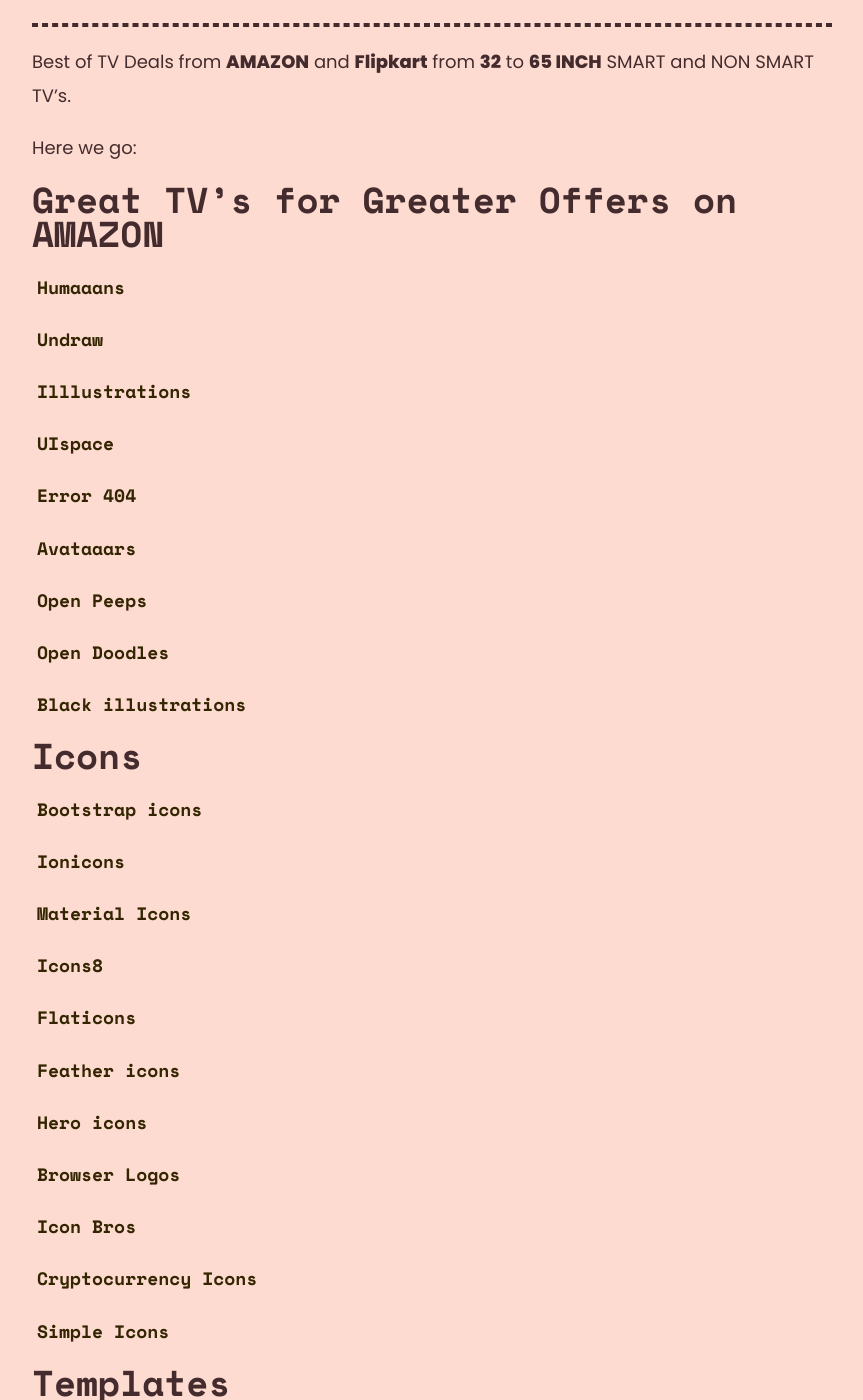
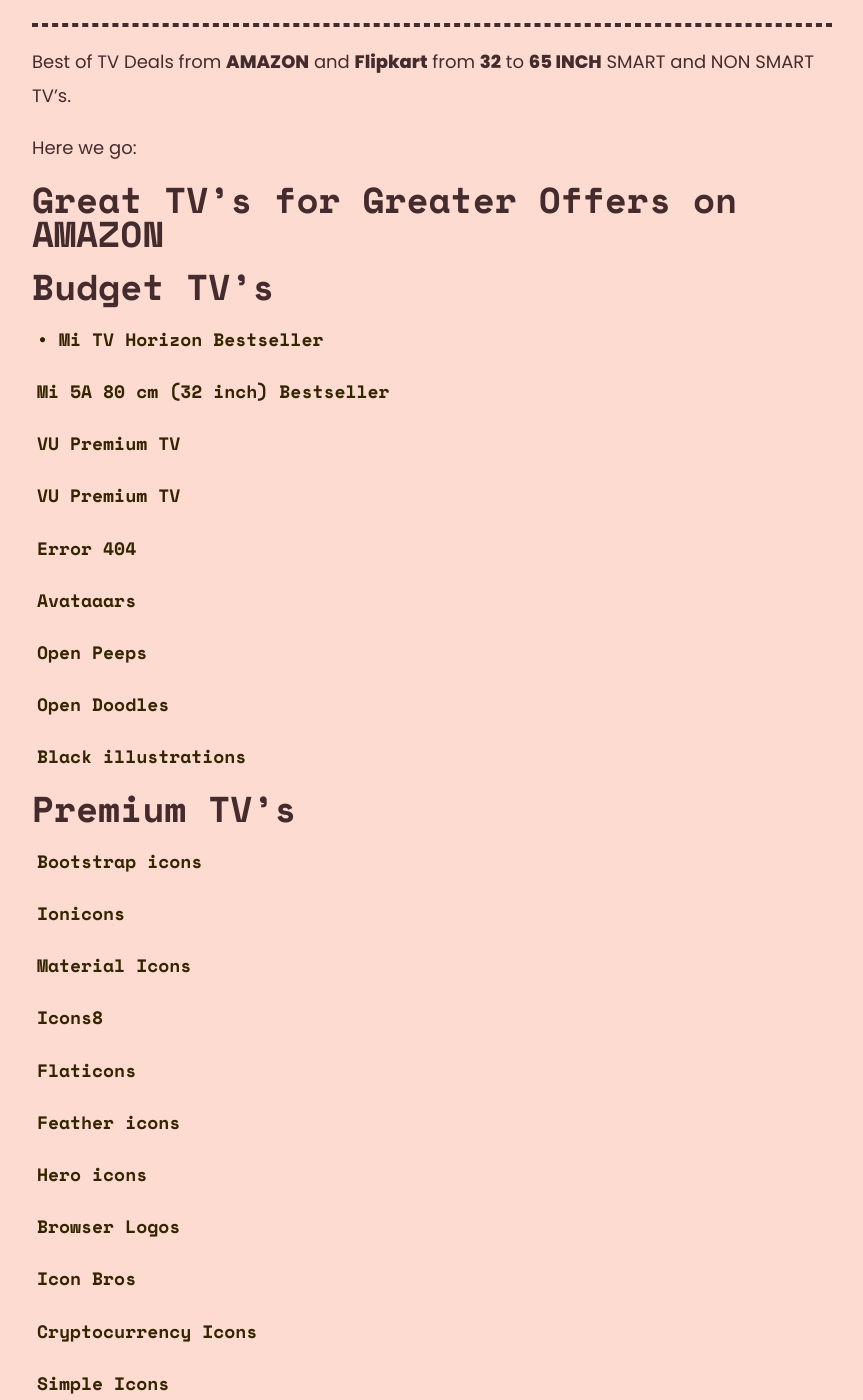
Before and after one commit to aashishace/aashishace.github.io, a Jekyll site: the page built from _posts/2022-05-25-fourty-plus-free-resource-for-devs.md, in a window 1280 px wide and 1400 px high, scrolled down 575 px. Shown: the whole window, without its empty margins (4-867 px from the left). Built offline with Jekyll 4.4.1, drawn with Linux system fonts in a browser that asks for light colours; nearby versions of some CDN libraries.

Commit message:
tv_content_post

```diff
--- a/_posts/2022-05-25-fourty-plus-free-resource-for-devs.md
+++ b/_posts/2022-05-25-fourty-plus-free-resource-for-devs.md
@@ -11,18 +11,19 @@
 Here we go:
 
 # Great TV's for Greater Offers on AMAZON
+# Budget TV's
 
-#### [Humaaans](https://www.humaaans.com/)
-#### [Undraw](https://undraw.co/)
-#### [Illlustrations](https://illlustrations.co/)
-#### [UIspace](https://uispace.net/)
+#### [• Mi TV Horizon Bestseller ](https://amzn.to/3DJu7WS)
+#### [Mi 5A 80 cm (32 inch) Bestseller](http://fkrt.it/zM85E9uuuN/)
+#### [VU Premium TV](https://amzn.to/3LH9Gfq)
+#### [VU Premium TV](http://fkrt.it/7KsdcwNNNN/)
 #### [Error 404](https://error404.fun/)
 #### [Avataaars](https://avataaars.com/)
 #### [Open Peeps](https://www.openpeeps.com/)
 #### [Open Doodles](https://www.opendoodles.com/)
 #### [Black illustrations](https://www.blackillustrations.com/)
 
-# Icons
+# Premium TV's
 
 #### [Bootstrap icons](https://icons.getbootstrap.com/)
 #### [Ionicons](https://ionicons.com/)
```
